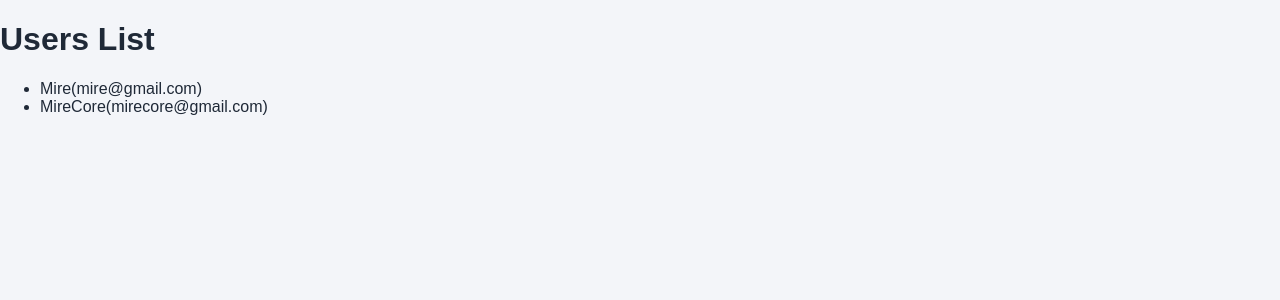
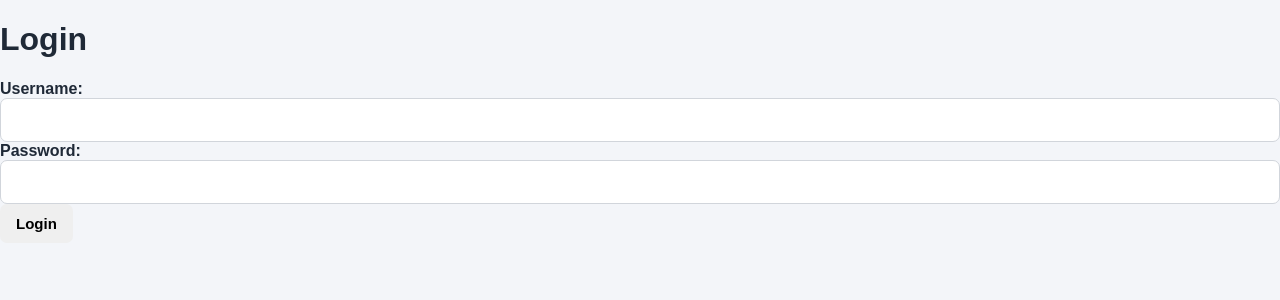
Before and after one commit to MireCORE/React-Exercises, a React (Vite) app: page / in a window 1280 px wide. Shown: the top 300 px of the page. Built offline with nearby package versions, Linux system fonts and the light colour scheme.

Commit message:
Exercise 11

```diff
--- a/src/App.jsx
+++ b/src/App.jsx
@@ -1,7 +1,7 @@
-import UserList from "./Exercises/Exercise10/UserList";
+import LoginState from "./Exercises/Exercise11/Login";
 
 function App() {
-  return <UserList />;
+  return <LoginState />;
 }
 
 export default App;
--- /dev/null
+++ b/src/Exercises/Exercise11/Login.jsx
@@ -0,0 +1,60 @@
+import { useState } from "react";
+
+const LoginState = () => {
+  const [isLogin, setIsLogin] = useState(false);
+  const [username, setUsername] = useState("");
+  const [password, setPassword] = useState("");
+
+  const handleLogin = () => {
+    if (username.trim() && password.trim()) {
+      setIsLogin(true);
+    }
+  };
+
+  const handleLogout = () => {
+    setIsLogin(false);
+    setUsername("");
+    setPassword("");
+  };
+
+  return (
+    <div>
+      {isLogin ? (
+        <div>
+          <h1>Welcome, {username}</h1>
+          <button onClick={handleLogout}>Logout</button>
+        </div>
+      ) : (
+        <div>
+          <h1>Login</h1>
+
+          <label htmlFor="username">Username:</label>
+          <input
+            type="text"
+            id="username"
+            value={username}
+            onChange={(e) => setUsername(e.target.value)}
+            required
+          />
+
+          <br />
+
+          <label htmlFor="password">Password:</label>
+          <input
+            type="password"
+            id="password"
+            value={password}
+            onChange={(e) => setPassword(e.target.value)}
+            required
+          />
+
+          <br />
+
+          <button onClick={handleLogin}>Login</button>
+        </div>
+      )}
+    </div>
+  );
+};
+
+export default LoginState;
```
